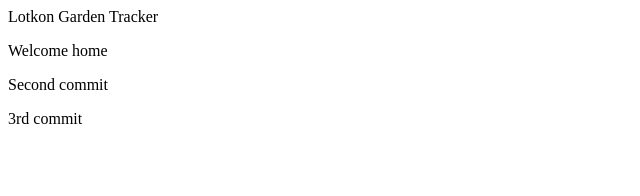
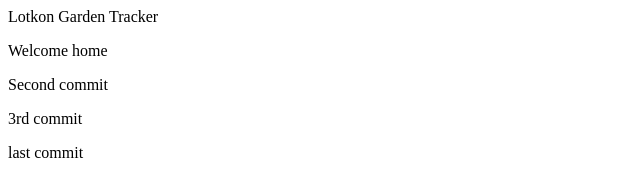
Before and after one commit to rakib-ruet-13/Development, a website: page Full stack development course by HKU/BootStrap and Front End development/index.html in a window 1280 px wide. Shown: the full height of the page, 0-640 px from the left. Drawn offline with Linux system fonts and the light colour scheme.

Commit message:
4th commit

```diff
--- a/Full stack development course by HKU/BootStrap and Front End development/index.html
+++ b/Full stack development course by HKU/BootStrap and Front End development/index.html
@@ -8,6 +8,7 @@
         <p>Welcome home</p>
         <p>Second commit</p>
         <p>3rd commit</p>
+        <p>last commit</p>
 
     </body>
 </html>
```
Also changed, not shown: Full stack development course by HKU/BootStrap and Front End development/package.json (added, +21 -0 lines), 2 other files.
